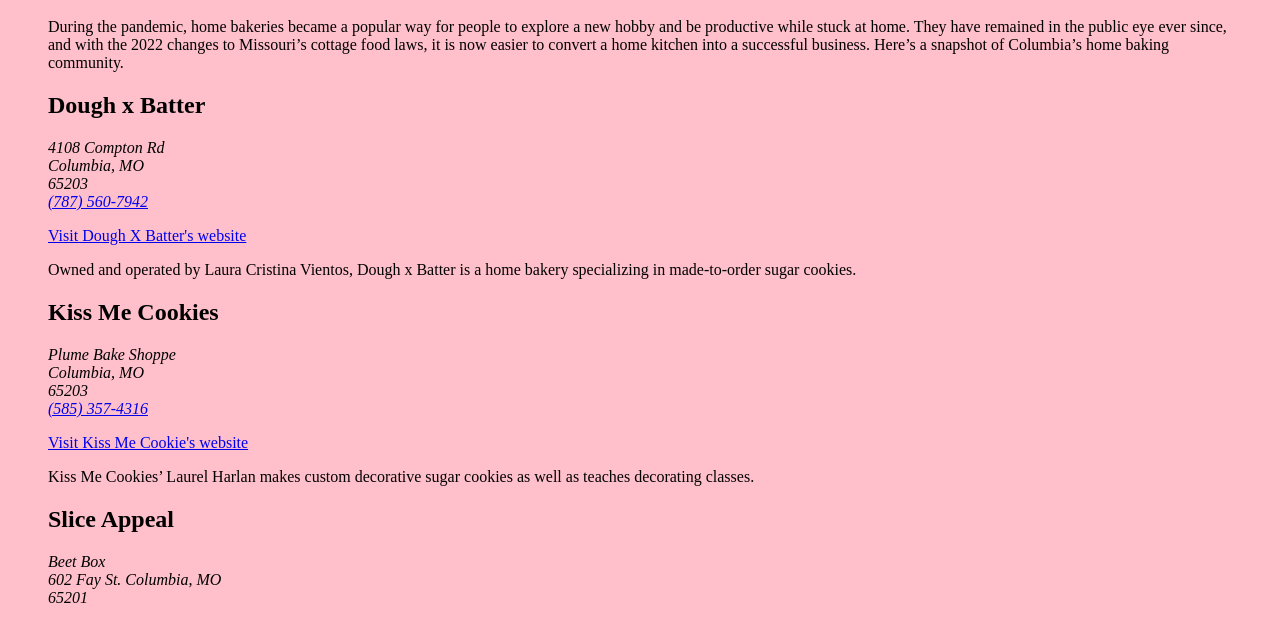
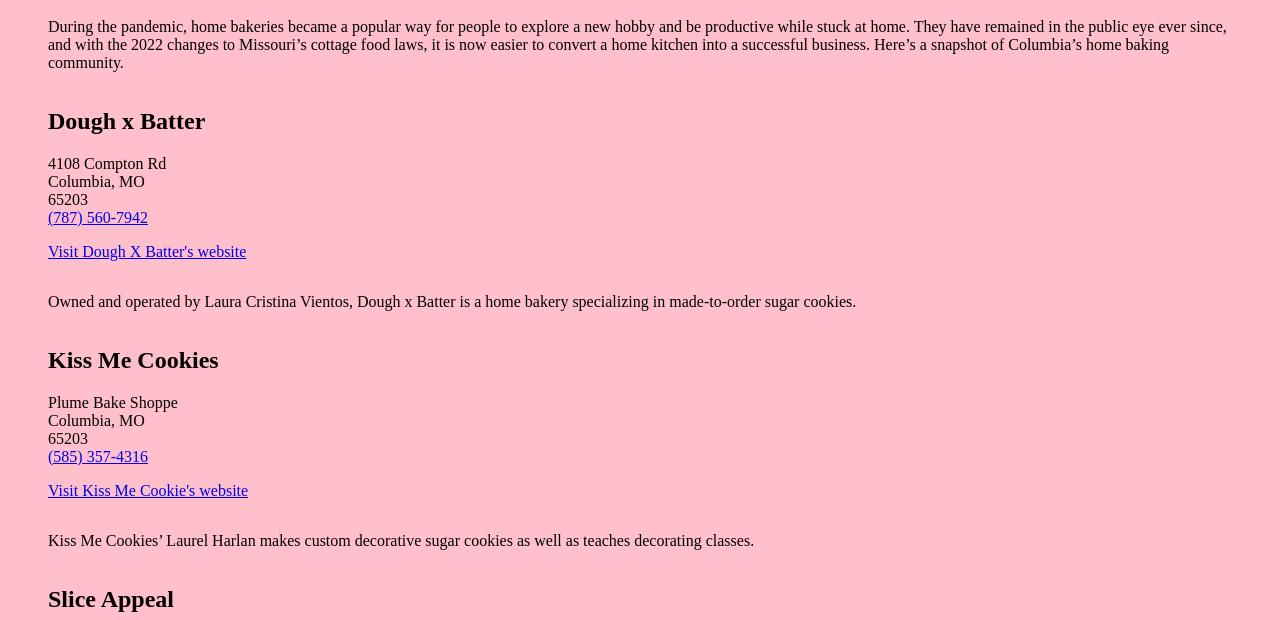
Before and after one commit to SPR2025-4502-7502/Elenas-Website, a plain HTML site: page location.html in a window 1280 px wide. Shown: the part 152-772 px from the top of the page. Drawn offline with Linux system fonts and the light colour scheme.

Commit message:
Update location.html

```diff
--- a/location.html
+++ b/location.html
@@ -2,7 +2,7 @@
 <html class="no-js" lang="en" dir="ltr">
   <head>
     <title>Columbia Home Bakeries</title>
-    <link rel="stylesheet" href="css/list1.css">
+    <link rel="stylesheet" href="css/location.css">
     <link rel="preconnect" href="https://fonts.googleapis.com">
     <link rel="preconnect" href="https://fonts.gstatic.com" crossorigin>
     <link href="https://fonts.googleapis.com/css2?family=Neuton:ital,wght@0,200;0,300;0,400;0,700;0,800;1,400&display=swap" rel="stylesheet">
```
